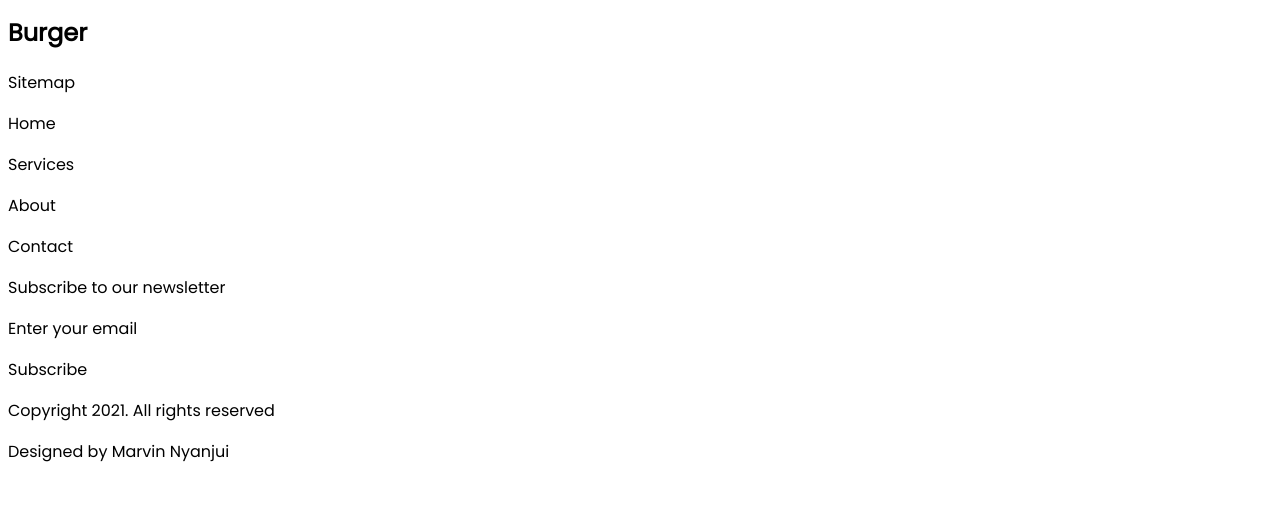
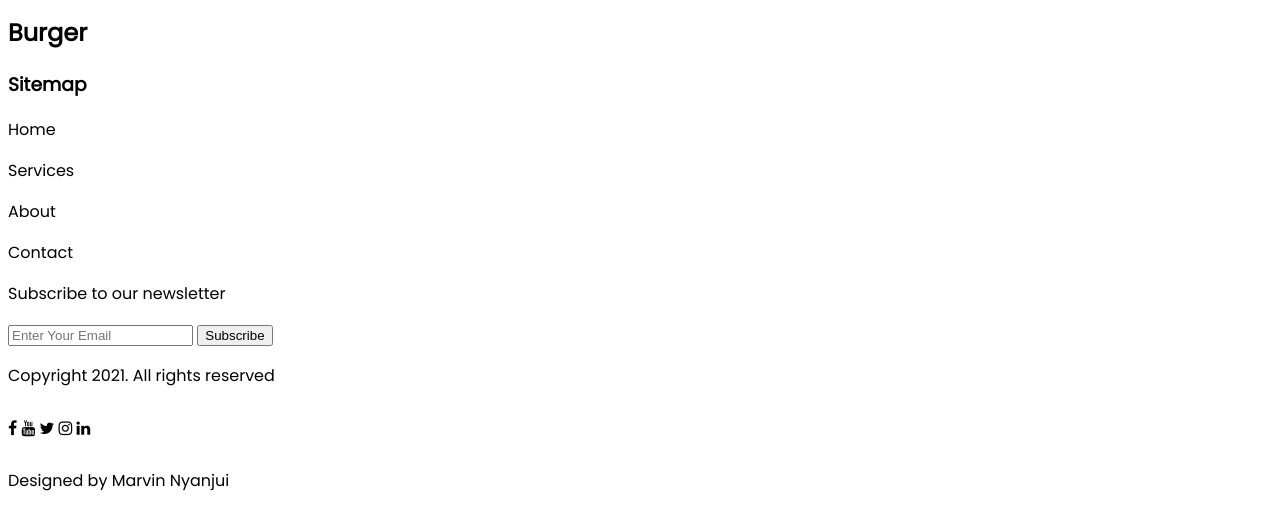
Before and after one commit to Nyanjuimarvin/The-Burger-Palace-2, a plain HTML site: page index.html in a window 1280 px wide. Shown: the part 5136-5645 px from the top of the page. Before the commit the page ends 5616 px from the top, so only its background shows below. Drawn offline with Linux system fonts and the light colour scheme.

Commit message:
Add font awesome icons

```diff
--- a/index.html
+++ b/index.html
@@ -2,12 +2,15 @@
 <html lang="en">
 
 <head>
+
     <meta charset="UTF-8">
     <meta http-equiv="X-UA-Compatible" content="IE=edge">
     <meta name="viewport" content="width=device-width, initial-scale=1.0">
     <title>The Burger Palace</title>
     <link rel="stylesheet" type="text/css" href="index.css">
     <link href='https://fonts.googleapis.com/css?family=Poppins' rel='stylesheet'>
+    <link rel="stylesheet" href="https://cdnjs.cloudflare.com/ajax/libs/font-awesome/4.7.0/css/font-awesome.min.css">
+
 </head>
 
 <body>
@@ -270,7 +273,7 @@
 
             <div class="foot-links">
 
-                <p>Sitemap</p>
+                <h3>Sitemap</h3>
                 <p>Home</p>
                 <p>Services</p>
                 <p>About</p>
@@ -282,10 +285,10 @@
 
                 <p>Subscribe to our newsletter</p>
 
-                <div class="bar">
-                    <p id="mail">Enter your email</p>
-                    <p id="sub">Subscribe</p>
-                </div>
+                <form action="">
+                    <input type="text" placeholder="Enter Your Email">
+                    <input type="button" value="Subscribe">
+                </form>
 
             </div>
         </div>
@@ -297,6 +300,12 @@
 
             <div class="icons">
 
+                <p class="fa fa-facebook"></p>
+                <p class="fa fa-youtube"></p>
+                <p class="fa fa-twitter"></p>
+                <p class="fa fa-instagram"></p>
+                <p class="fa fa-linkedin"></p>
+
             </div>
             <div class="author">
                 <p>Designed by Marvin Nyanjui</p>
```
